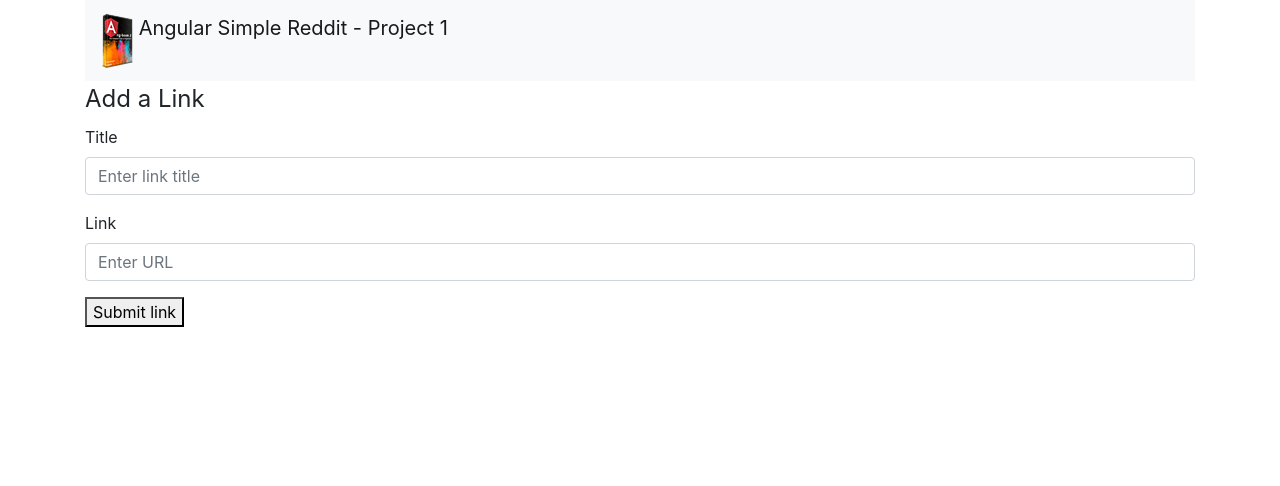
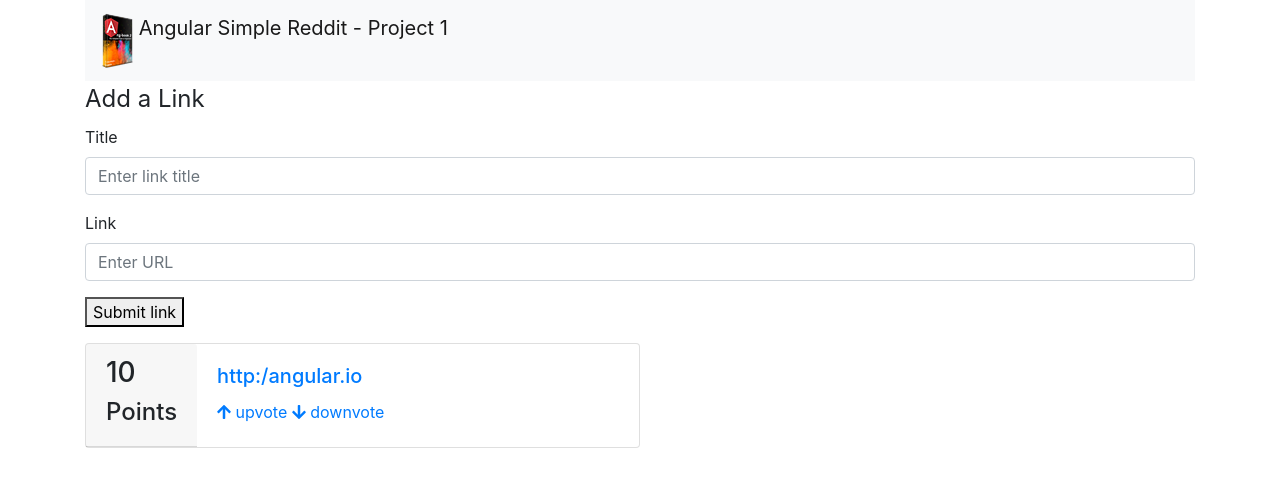
Before and after one commit to nathanmalone99/Reddit-Project, an Angular app: page / in a window 1280 px wide. Shown: the top 486 px of the page. Built offline with nearby package versions, Linux system fonts and the light colour scheme.

Commit message:
Added the article model to show the upvotes and downvotes for an article

```diff
--- a/src/app/app.component.html
+++ b/src/app/app.component.html
@@ -12,3 +12,5 @@
   <button (click)="addArticle(newtitle, newlink)">Submit link</button>
 </fieldset>
 </form>
+
+<app-article></app-article>
--- a/src/app/app.module.ts
+++ b/src/app/app.module.ts
@@ -2,10 +2,12 @@ import { NgModule } from '@angular/core';
 import { BrowserModule } from '@angular/platform-browser';
 
 import { AppComponent } from './app.component';
+import { ArticleComponent } from './article/article.component';
 
 @NgModule({
   declarations: [
-    AppComponent
+    AppComponent,
+    ArticleComponent
   ],
   imports: [
     BrowserModule
--- /dev/null
+++ b/src/app/article/article.component.html
@@ -0,0 +1,21 @@
+<div class="card mb-3 col-6">
+    <div class="row">
+        <div class="card-header pull-left">
+            <h3> {{ votes }} </h3>
+            <h4>Points</h4>
+        </div>
+        <div class="card-body">
+            <h5 class="card-title"> <a class="" href="{{ link }}">
+                    {{ title }}
+                </a></h5>
+            <a href (click)="voteUp()">
+                <i class="fas fa-arrow-up"></i>
+                upvote
+            </a>
+            <a href (click)="voteDown()">
+                <i class="fas fa-arrow-down"></i>
+                downvote
+            </a>
+        </div>
+    </div>
+</div>
--- /dev/null
+++ b/src/app/article/article.component.ts
@@ -0,0 +1,33 @@
+import { Component, OnInit } from '@angular/core';
+
+@Component({
+  selector: 'app-article',
+  templateUrl: './article.component.html',
+  styleUrls: ['./article.component.css']
+})
+export class ArticleComponent implements OnInit {
+
+  votes:number;
+  title:string;
+  link:string;
+
+  constructor() {
+    this.title="angular";
+    this.title="http:/angular.io";
+    this.votes=10;
+  }
+
+  ngOnInit(): void {
+  }
+
+voteUp():boolean {
+  this.votes ++;
+  return false;
+}
+
+voteDown():boolean {
+  this.votes --;
+  return false;
+}
+
+}
```
Also changed, not shown: src/app/article/article.model.ts (added, +10 -0 lines), src/app/article/article.component.css (added), 1 other file (tests, documents, lock files or other folders).
